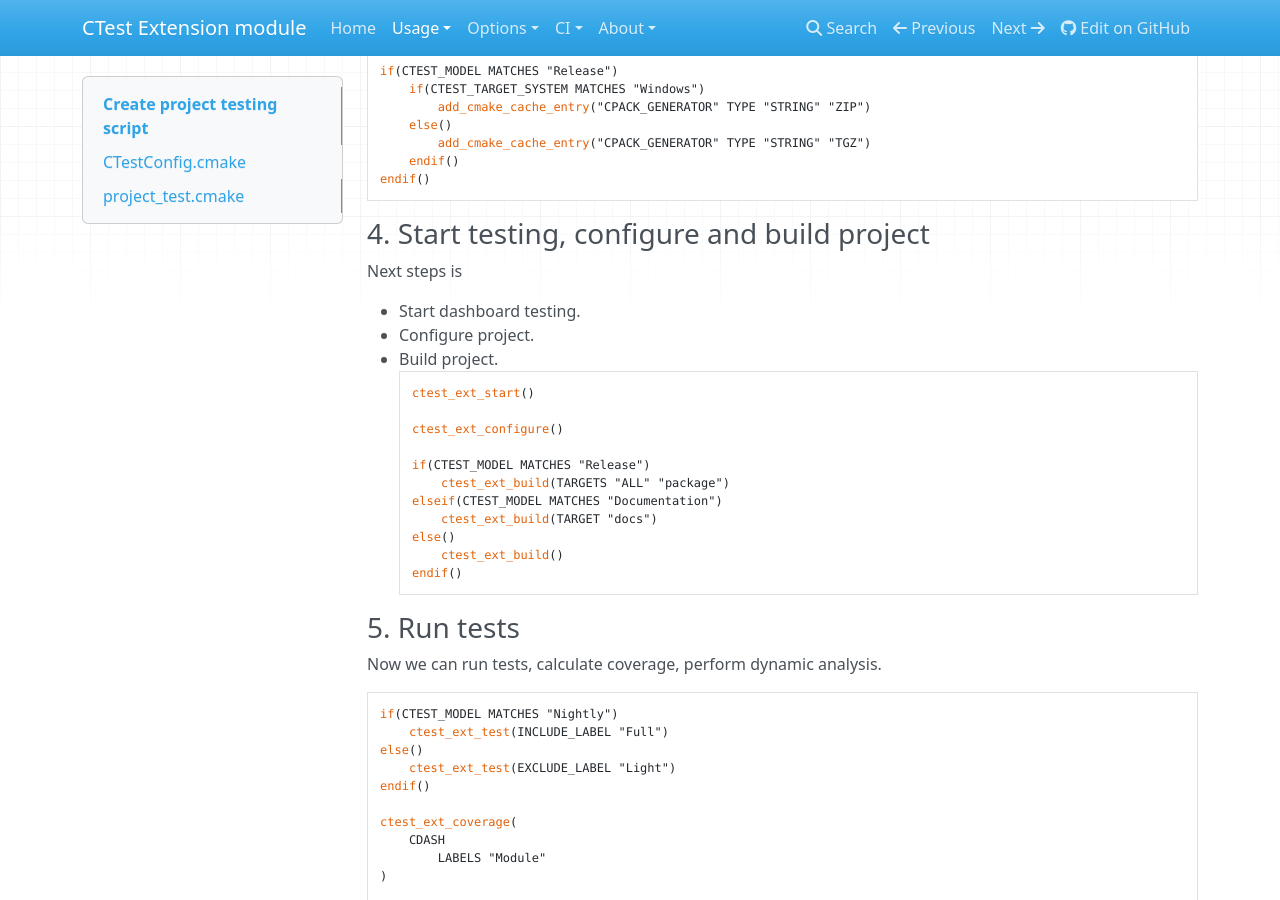
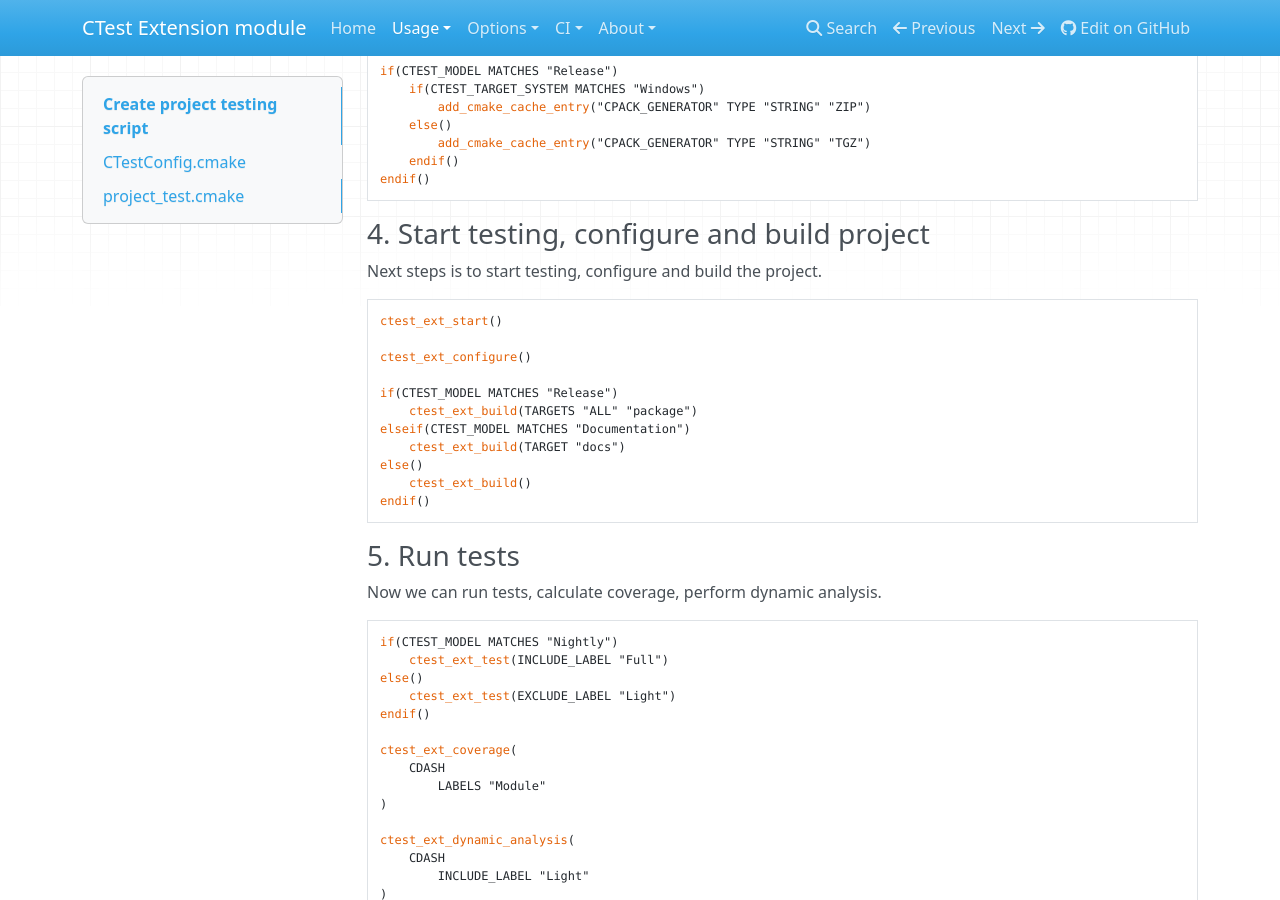
Before and after one commit to vinograd47/ctest-ext, an MkDocs documentation site: the page built from docs/usage/project_script.md, in a window 1280 px wide and 900 px high, scrolled down 3609 px. Built offline with MkDocs 1.6.1, drawn with Linux system fonts in a browser that asks for light colours; nearby versions of some CDN libraries; old or Windows-style settings are respelled for this version of MkDocs.

Commit message:
another attempt to fix project_script.md rendering

```diff
--- a/docs/usage/project_script.md
+++ b/docs/usage/project_script.md
@@ -191,23 +191,19 @@ using provided **Target system** and **Testing model** notations.
 
 ### 4. Start testing, configure and build project
 
-Next steps is
+Next steps is to start testing, configure and build the project.
 
-- Start dashboard testing.
-- Configure project.
-- Build project.
+    ctest_ext_start()
 
-        ctest_ext_start()
+    ctest_ext_configure()
 
-        ctest_ext_configure()
-
-        if(CTEST_MODEL MATCHES "Release")
-            ctest_ext_build(TARGETS "ALL" "package")
-        elseif(CTEST_MODEL MATCHES "Documentation")
-            ctest_ext_build(TARGET "docs")
-        else()
-            ctest_ext_build()
-        endif()
+    if(CTEST_MODEL MATCHES "Release")
+        ctest_ext_build(TARGETS "ALL" "package")
+    elseif(CTEST_MODEL MATCHES "Documentation")
+        ctest_ext_build(TARGET "docs")
+    else()
+        ctest_ext_build()
+    endif()
 
 ### 5. Run tests
 
```
